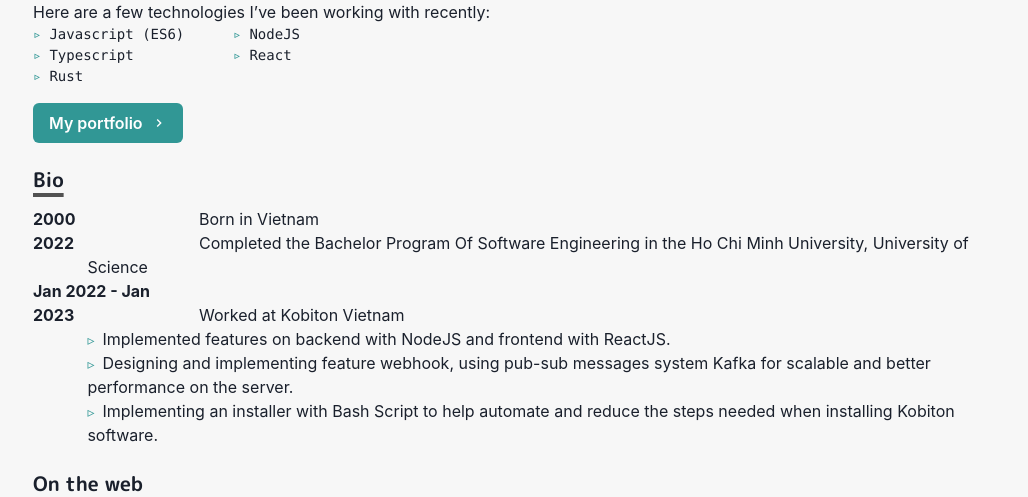
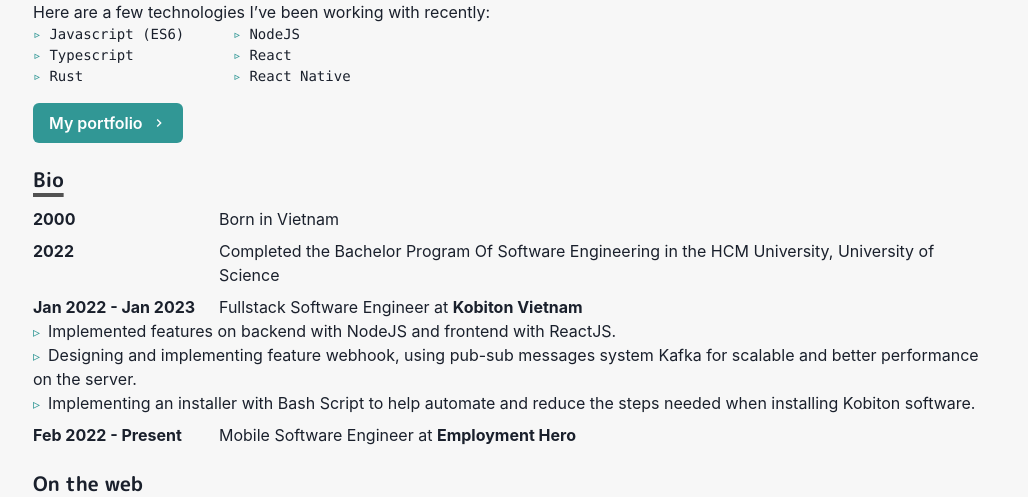
Before and after one commit to nguyen315/portfolio, a Next.js app: page / in a window 1280 px wide. Shown: the part 373-870 px from the top of the page, without its empty margins (127-1155 px from the left). Built offline with nearby package versions, Linux system fonts and the light colour scheme.

Commit message:
feat: :sparkles: Add new work place

```diff
--- a/components/bio.tsx
+++ b/components/bio.tsx
@@ -2,7 +2,7 @@
 import styled from '@emotion/styled'
 
 export const BioSection = styled(Box)`
-  padding-left: 3.4em;
+  display: flex;
   text-indent: -3.4em;
 `
 
@@ -11,5 +11,6 @@
   margin-right: 1em;
   display: inline-block;
   text-indent: 0;
-  width: 150px;
+  width: 170px;
+  min-width: 170px;
 `
--- a/pages/index.tsx
+++ b/pages/index.tsx
@@ -108,6 +108,7 @@
             </List>
             <List display="flex">
               <StyledListItem w="200px">Rust</StyledListItem>
+              <StyledListItem w="200px">React Native</StyledListItem>
             </List>
           </Box>
           <Box my={4}>
@@ -123,20 +124,26 @@
           <Heading as="h3" variant="section-title">
             Bio
           </Heading>
-          <BioSection>
+          <BioSection marginBottom="0.5em">
             <BioYear>2000</BioYear>
-            <Text display="inline">Born in Vietnam</Text>
+            <Box display="block" style={{ textIndent: 0 }}>
+              Born in Vietnam
+            </Box>
           </BioSection>
-          <BioSection>
+          <BioSection marginBottom="0.5em">
             <BioYear>2022</BioYear>
-            <Text display="inline">
-              Completed the Bachelor Program Of Software Engineering in the Ho
-              Chi Minh University, University of Science
-            </Text>
+            <Box display="block" style={{ textIndent: 0 }}>
+              Completed the Bachelor Program Of Software Engineering in the HCM
+              University, University of Science
+            </Box>
           </BioSection>
-          <BioSection>
-            <BioYear>Jan 2022 - Jan 2023</BioYear>
-            <Text display="inline">Worked at Kobiton Vietnam</Text>
+          <Box marginBottom="0.5em">
+            <BioSection>
+              <BioYear>Jan 2022 - Jan 2023</BioYear>
+              <Box display="block" style={{ textIndent: 0 }}>
+                Fullstack Software Engineer at <b>Kobiton Vietnam </b>
+              </Box>
+            </BioSection>
             <List>
               <StyledListItem>
                 Implemented features on backend with NodeJS and frontend with
@@ -152,7 +159,15 @@
                 reduce the steps needed when installing Kobiton software.
               </StyledListItem>
             </List>
-          </BioSection>
+          </Box>
+          <Box>
+            <BioSection>
+              <BioYear>Feb 2022 - Present</BioYear>
+              <Box display="block" style={{ textIndent: 0 }}>
+                Mobile Software Engineer at <b>Employment Hero</b>
+              </Box>
+            </BioSection>
+          </Box>
         </Section>
 
         <Section delay={0.3}>
```
